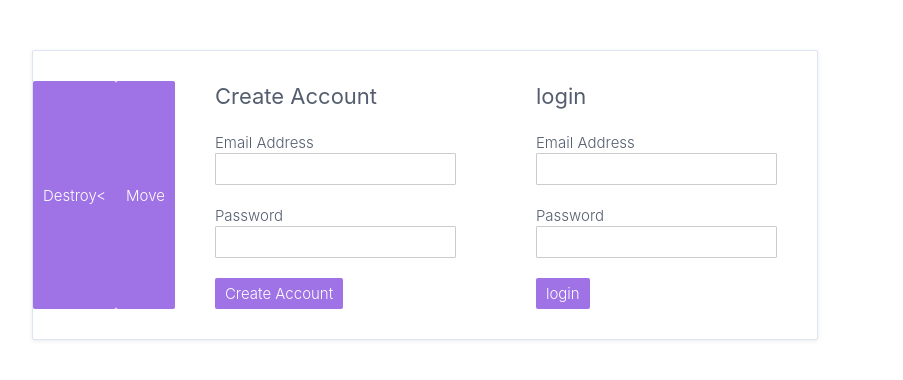
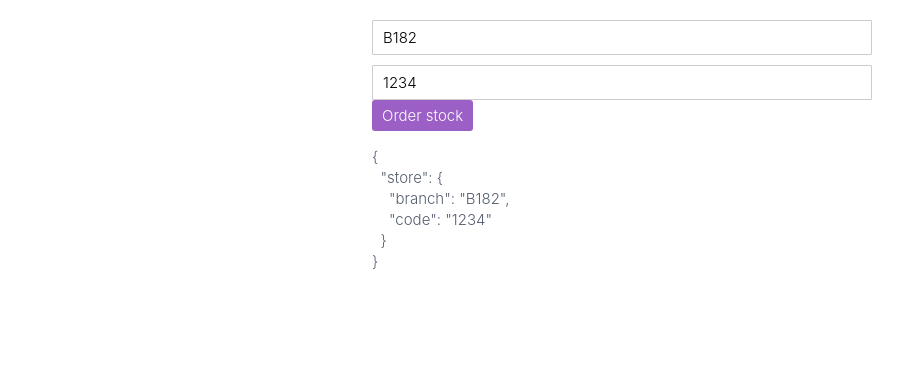
Before and after one commit to areyeslo/angular-fundamentals-master, an Angular app: page / in a window 1280 px wide. Shown: the top 380 px of the page, without its empty margins (18-921 px from the left). Built offline with nearby package versions, Linux system fonts and the light colour scheme.

Commit message:
setup reactive form

```diff
--- a/src/app/app.component.ts
+++ b/src/app/app.component.ts
@@ -1,61 +1,14 @@
-import {
-  AfterContentInit,
-  AfterViewInit,
-  ChangeDetectorRef,
-  Component,
-  ComponentRef,
-  ViewChild,
-  ViewContainerRef,
-} from '@angular/core';
-
-import { User } from './auth-form/auth-form.interface';
-import { AuthFormComponent } from './auth-form/auth-form.component';
+import { Component } from '@angular/core';
+import { StockInventoryComponent } from './stock-inventory/containers/stock-inventory/stock-inventory.component';
 
 @Component({
   selector: 'app-root',
-  imports: [],
   standalone: true,
+  imports: [StockInventoryComponent],
   template: `
     <div>
-      <button (click)="destroyComponent()">Destroy<</button>
-      <button (click)="moveComponent()">Move</button>
-      <div #entry></div>
+      <stock-inventory></stock-inventory>
     </div>
   `,
 })
-export class AppComponent implements AfterViewInit {
-  component!: ComponentRef<AuthFormComponent>;
-
-  //static - true to resolve query results before change detection runs
-  //static queries with static - true resolve once the view has been created, but before
-  //change detection runs (before the ngOnInit() callback is called)
-  @ViewChild('entry', { read: ViewContainerRef }) entry!: ViewContainerRef;
-
-  constructor(private cd: ChangeDetectorRef) {}
-
-  ngAfterViewInit(): void {
-    // const authFormFactory = this.resolver.resolveComponentFactory(AuthFormComponent);
-    // const component = this.entry.createComponent(authFormFactory)
-
-    if (this.entry) {
-      this.entry.createComponent(AuthFormComponent);
-      this.component = this.entry.createComponent(AuthFormComponent,{index:0});
-      this.component.instance.title = 'Create Account';
-      this.component.instance.submitted.subscribe(this.loginUser);
-      this.cd.detectChanges();
-    }
-  }
-
-  destroyComponent() {
-    // console.log(this.component)
-    this.component.destroy();
-  }
-
-  moveComponent(){
-    this.entry.move(this.component.hostView,1);
-  }
-
-  loginUser(user: User) {
-    console.log('Login', user);
-  }
-}
+export class AppComponent {}
--- a/src/app/auth-form/auth-form.component.ts
+++ /dev/null
@@ -1,49 +0,0 @@
-import {
-  Component,
-  EventEmitter,
-  Output} from '@angular/core';
-import { FormsModule } from '@angular/forms';
-import { NgIf } from '@angular/common';
-
-import { User } from './auth-form.interface';
-import { AuthMessageComponent } from './auth-message.component';
-
-@Component({
-  selector: 'auth-form',
-  styles: [
-    `
-    .email{
-      border-color: #9f72e6
-    }
-    `
-  ],
-  standalone: true,
-  imports: [FormsModule, NgIf, AuthMessageComponent],
-  template: `
-    <div class="auth-form">
-      <form (ngSubmit)="onSubmit(form.value)" #form="ngForm">
-        <h3>{{title}}</h3>
-        <label>
-          Email Address
-          <input type="email" name="email" ngModel #email/>
-        </label>
-        <label>
-          Password
-          <input type="password" name="password" ngModel />
-        </label>
-        <button type="submit">
-          {{title}}
-        </button>
-      </form>
-    </div>
-  `,
-})
-export class AuthFormComponent {
-  title = 'login';
-
-  @Output() submitted: EventEmitter<User> = new EventEmitter<User>();
-
-  onSubmit(value: User) {
-    this.submitted.emit(value);
-  }
-}
--- a/src/app/auth-form/auth-form.interface.ts
+++ /dev/null
@@ -1,4 +0,0 @@
-export interface User {
-  email: string;
-  password: string;
-}
--- a/src/app/auth-form/auth-message.component.ts
+++ /dev/null
@@ -1,15 +0,0 @@
-import { Component } from '@angular/core';
-
-@Component({
-  selector: 'auth-message',
-  standalone: true,
-  template: `
-    <div>
-      You will be logged in for {{days}} days
-    </div>
-  `
-})
-
-export class AuthMessageComponent {
-  days: number = 7;
-}
--- /dev/null
+++ b/src/app/stock-inventory/containers/stock-inventory/stock-inventory.component.ts
@@ -0,0 +1,42 @@
+import { JsonPipe } from '@angular/common';
+import { Component } from '@angular/core';
+import { FormControl, FormGroup, ReactiveFormsModule } from '@angular/forms';
+
+@Component({
+  selector: 'stock-inventory',
+  standalone: true,
+  imports: [ReactiveFormsModule, JsonPipe],
+  template: `
+    <div class="stock-inventory">
+      <form [formGroup]="form" (ngSubmit)="onSubmit()">
+        <div formGroupName="store">
+          <input type="text" placeholder="Branch ID" formControlName="branch" />
+          <input
+            type="text"
+            placeholder="Manager Code"
+            formControlName="code"
+          />
+        </div>
+
+        <div class="stock-inventory__buttons">
+          <button type="submit" [disabled]="form.invalid">Order stock</button>
+        </div>
+
+        <pre>{{ form.value | json }}</pre>
+      </form>
+    </div>
+  `,
+  styleUrls: ['./stock-inventory.component.scss'],
+})
+export class StockInventoryComponent {
+  form = new FormGroup({
+    store: new FormGroup({
+      branch: new FormControl('B182'),
+      code: new FormControl('1234'),
+    }),
+  });
+
+  onSubmit() {
+    console.log('Submit:', this.form.value);
+  }
+}
--- a/src/styles.scss
+++ b/src/styles.scss
@@ -49,10 +49,10 @@ label {
   display: block;
 }
 button {
+  background: #9B5FC6;
   cursor: pointer;
-  background: #9f72e6;
   border: 0;
-  border-radius: 2px;
+  border-radius: 3px;
   padding: 5px 10px;
   text-align: center;
   color: #fff;
@@ -66,7 +66,7 @@ p {
 }
 
 body {
-  padding: 50px;
+  padding: 10px;
 }
 
 h3 {
@@ -79,32 +79,16 @@ h4 {
   font-weight: 300;
   margin: 0;
 }
-app-root {
-  display: inline-block;
-  background-color: #FFFFFF;
-  border-radius: 2px;
-  border: 1px solid #dce5f2;
-  box-shadow: 0 1px 4px rgba(53,60,72,0.1);
-  padding: 30px 0;
-}
-app-root > div {
-  display: flex;
-}
-form {
-  flex: 1 0;
-  padding: 0 40px;
-}
-auth-form:first-child form {
-  border-right: 1px solid rgba(0, 0, 0, 0.1);
-}
-input {
+input[type="text"] {
   display: block;
   border: none;
-  background: #ffffff;
-  font-size: 13px;
+  background: #fff;
+  font-size: 15px;
   padding: 6px 30px 6px 10px;
   border-radius: 1px;
-  border: 1px solid #eeeeee;
+  border: 1px solid #ccc;
+  margin-top: 10px;
+  width: 100%;
 }
 label {
   margin-bottom: 20px;
@@ -112,3 +96,28 @@ label {
 h3 {
   margin-bottom: 20px;
 }
+app-root {
+  width: 500px;
+  margin: 0 auto;
+  display: block;
+}
+select {
+  -webkit-appearance: none;
+  appearance: none;
+  text-indent: .01px;
+  text-overflow: '';
+  overflow: hidden;
+  font-family: inherit;
+  font-size: 14px;
+  padding: 10px 50px 10px 15px;
+  border-radius: 0;
+  color: rgba(0, 0, 0, 0.7);
+  border: 1px solid rgba(0, 0, 0, 0.1);
+  outline: none;
+  background:
+    linear-gradient(45deg, transparent 50%, rgba(0, 0, 0, 0.7) 50%)
+    no-repeat calc(100% - 20px) calc(1em + 4px),
+    linear-gradient(135deg, rgba(0, 0, 0, 0.7) 50%, transparent 50%)
+    no-repeat calc(100% - 15px) calc(1em + 4px);
+  background-size: 5px 5px, 5px 5px;
+}
```
Also changed, not shown: src/app/auth-form/auth-remember.component.ts (deleted, +0 -21 lines), src/app/stock-inventory/containers/stock-inventory/stock-inventory.component.scss (added).
